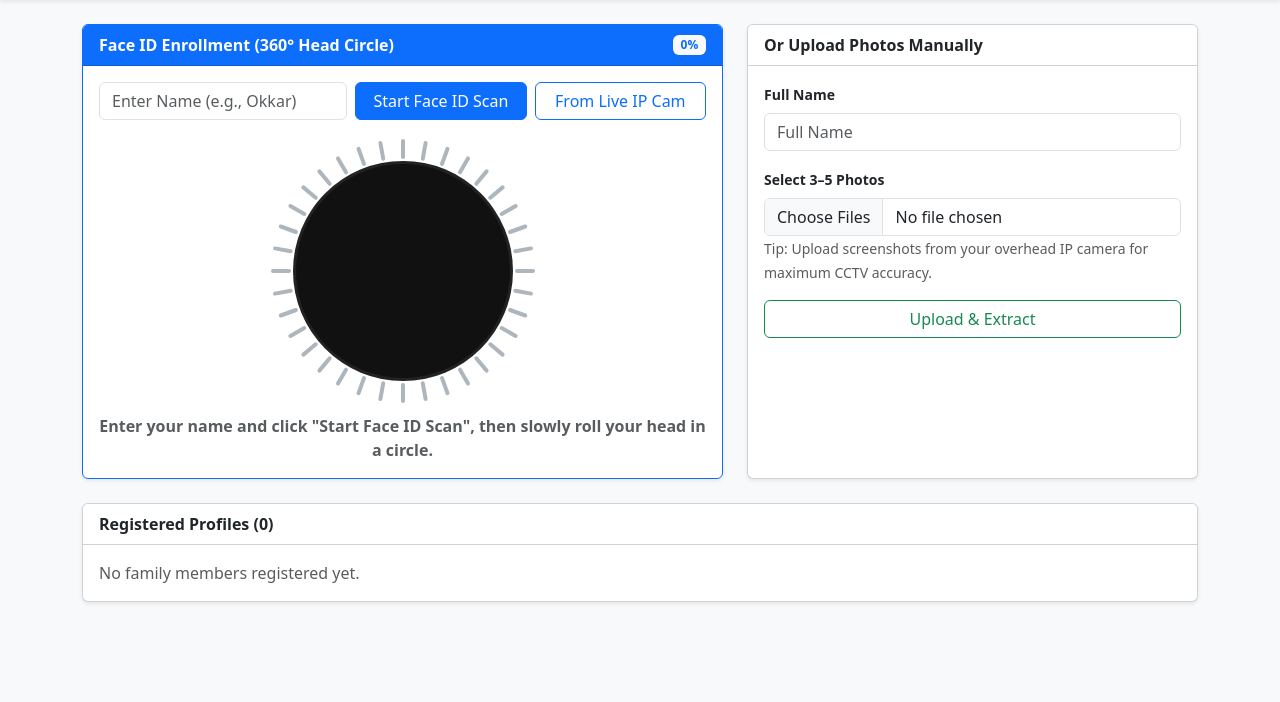
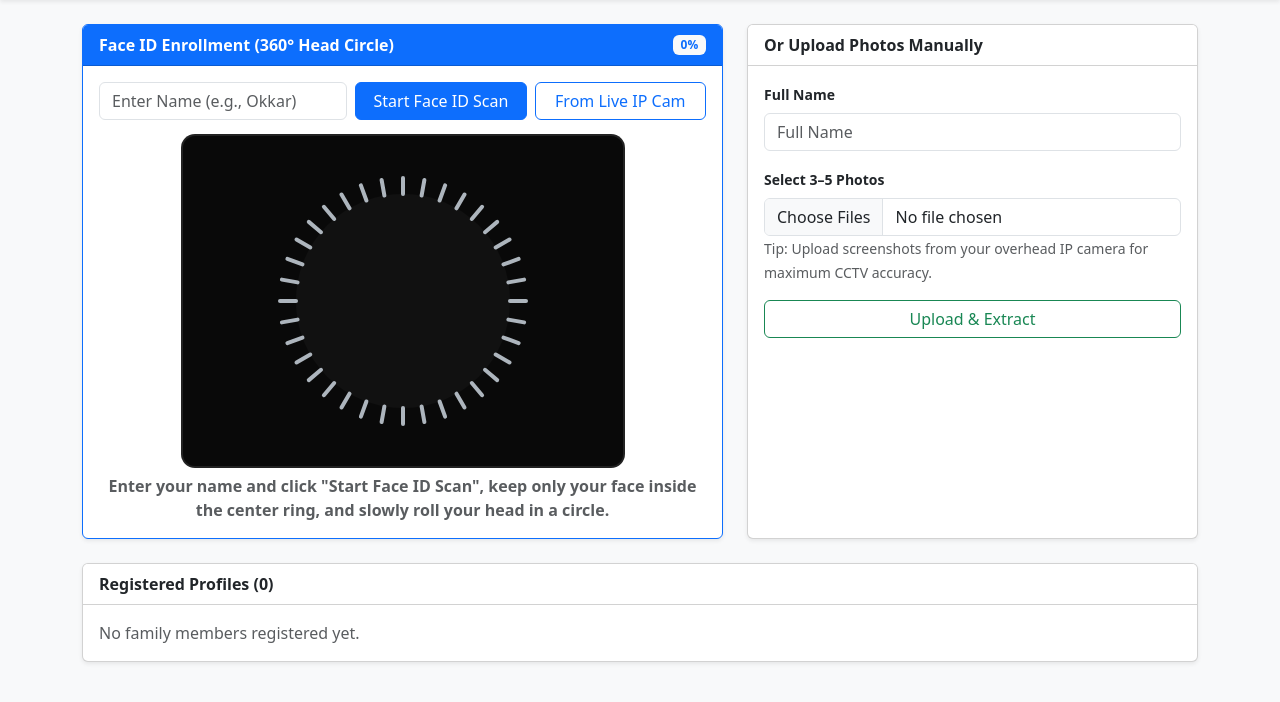
Before and after one commit to okkaraungaung/SmartGuardAI, a Flask app: page /visitors in a window 1280 px wide. Shown: the part 56-758 px from the top of the page. Run offline with Flask 3, Linux system fonts and the light colour scheme.

Commit message:
fix: show full camera FOV and crop Face ID enrollment to center ring

```diff
--- a/templates/visitors.html
+++ b/templates/visitors.html
@@ -47,60 +47,68 @@
           </div>
         </div>
 
-        <!-- Apple Face ID Circular Viewport with 36 Radial SVG Ticks -->
+        <!-- Full-Frame Camera Viewport with Centered 360° Radial SVG Dial -->
         <div class="d-flex justify-content-center my-2">
           <div
             style="
               position: relative;
-              width: 270px;
-              height: 270px;
-              display: flex;
-              align-items: center;
-              justify-content: center;
+              width: 100%;
+              max-width: 440px;
+              aspect-ratio: 4 / 3;
+              background: #111;
+              border-radius: 12px;
+              overflow: hidden;
+              box-shadow: 0 0 0 2px #222;
             "
           >
+            <video
+              id="webcamPreview"
+              autoplay
+              playsinline
+              muted
+              style="
+                width: 100%;
+                height: 100%;
+                object-fit: contain;
+                transform: scaleX(-1);
+              "
+            ></video>
+
+            <!-- Dimmed vignette outside the center Face ID circle so user knows exact capture area -->
+            <div
+              style="
+                position: absolute;
+                top: 50%;
+                left: 50%;
+                width: 214px;
+                height: 214px;
+                transform: translate(-50%, -50%);
+                border-radius: 50%;
+                box-shadow: 0 0 0 9999px rgba(0, 0, 0, 0.45);
+                pointer-events: none;
+              "
+            ></div>
+
             <svg
               id="faceIdDial"
               viewBox="0 0 270 270"
               style="
                 position: absolute;
-                top: 0;
-                left: 0;
+                top: 50%;
+                left: 50%;
                 width: 270px;
                 height: 270px;
+                transform: translate(-50%, -50%);
                 pointer-events: none;
               "
             ></svg>
-            <div
-              style="
-                width: 214px;
-                height: 214px;
-                border-radius: 50%;
-                overflow: hidden;
-                background: #111;
-                box-shadow: 0 0 0 3px #222;
-              "
-            >
-              <video
-                id="webcamPreview"
-                autoplay
-                playsinline
-                muted
-                style="
-                  width: 100%;
-                  height: 100%;
-                  object-fit: cover;
-                  transform: scaleX(-1);
-                "
-              ></video>
-            </div>
           </div>
         </div>
         <canvas id="captureCanvas" style="display: none"></canvas>
 
         <div id="scanInstruction" class="fw-bold text-center text-muted mt-2">
-          Enter your name and click "Start Face ID Scan", then slowly roll your
-          head in a circle.
+          Enter your name and click "Start Face ID Scan", keep only your face
+          inside the center ring, and slowly roll your head in a circle.
         </div>
       </div>
     </div>
@@ -205,8 +213,8 @@
     svg.innerHTML = "";
     const cx = 135,
       cy = 135,
-      rInner = 114,
-      rOuter = 130;
+      rInner = 107,
+      rOuter = 123;
     for (let i = 0; i < NUM_TICKS; i++) {
       // Angle 0 at right, going counter-clockwise so math degrees match screen position
       const rad = -i * (360 / NUM_TICKS) * (Math.PI / 180);
@@ -299,7 +307,7 @@
     cancelBtn.classList.remove("d-none");
     counterEl.innerText = "0%";
     statusEl.className = "fw-bold text-center text-primary mt-2";
-    statusEl.innerText = "Position your face inside the frame...";
+    statusEl.innerText = "Position your face inside the center circle...";
 
     try {
       activeStream = await navigator.mediaDevices.getUserMedia({
@@ -317,8 +325,15 @@
       return;
     }
 
-    canvas.width = video.videoWidth || 640;
-    canvas.height = video.videoHeight || 480;
+    // Crop to the centered Face ID circle area so bystanders on the sides are excluded
+    const vw = video.videoWidth || 640;
+    const vh = video.videoHeight || 480;
+    const cropSize = Math.round(Math.min(vw, vh) * 0.72);
+    const sx = Math.round((vw - cropSize) / 2);
+    const sy = Math.round((vh - cropSize) / 2);
+
+    canvas.width = 400;
+    canvas.height = 400;
     const ctx = canvas.getContext("2d");
 
     scanningActive = true;
@@ -329,7 +344,7 @@
     const sectorEmbeddings = {}; // sector -> embedding
 
     while (scanningActive) {
-      ctx.drawImage(video, 0, 0, canvas.width, canvas.height);
+      ctx.drawImage(video, sx, sy, cropSize, cropSize, 0, 0, 400, 400);
       const dataUrl = canvas.toDataURL("image/jpeg", 0.85);
 
       try {
@@ -347,7 +362,7 @@
 
         if (!res.detected) {
           statusEl.className = "fw-bold text-center text-danger mt-2";
-          statusEl.innerText = "Position your face inside the circle";
+          statusEl.innerText = "Position your face inside the center circle";
         } else if (res.too_far) {
           statusEl.className = "fw-bold text-center text-warning mt-2";
           statusEl.innerText = "Move slightly closer to the camera";
```
